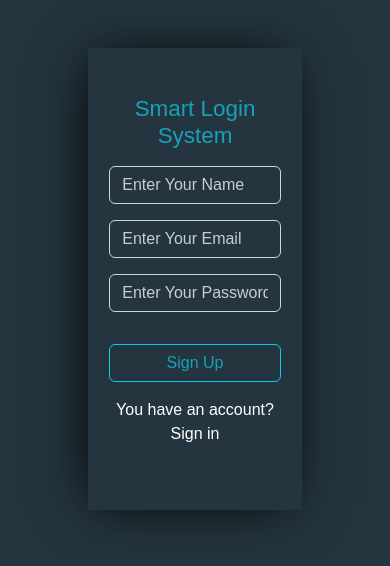
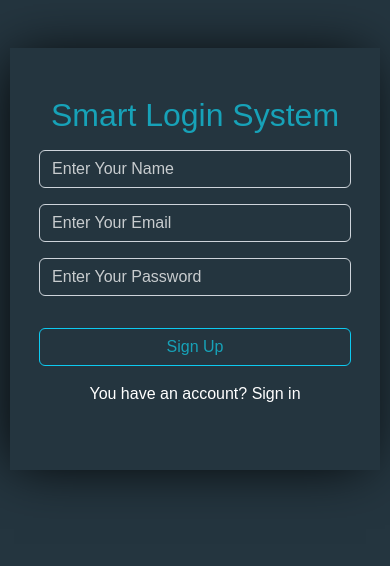
Before and after one commit to ali22mostafa/Smart-login-webSite, a plain HTML site: page signup.html in a window 390 px wide. Drawn offline with Linux system fonts and the light colour scheme.

Commit message:
th commit

```diff
--- a/css/style.css
+++ b/css/style.css
@@ -118,12 +118,14 @@ nav{
 
 /* media */
 @media screen and (max-width:784px) {
-
+.container{
+    width: 95%;
+}
     .font-1{
-        font-size: 1rem !important;
+        font-size: 2rem !important;
     }
     .font-2{
-        font-size: 1.4rem !important;
+        font-size: 2rem !important;
     }
     #welcomeUser{
         font-size: 1.4rem !important;
```
